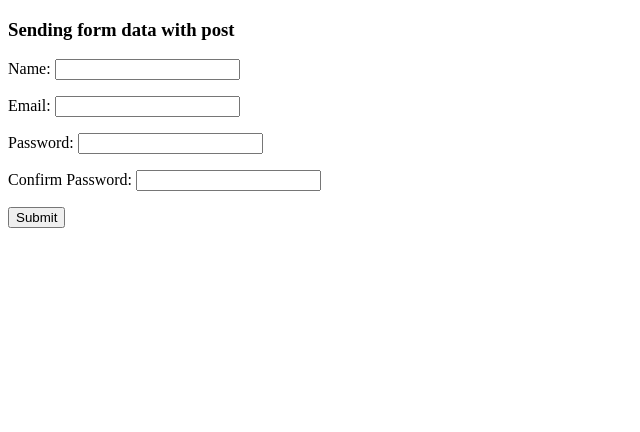
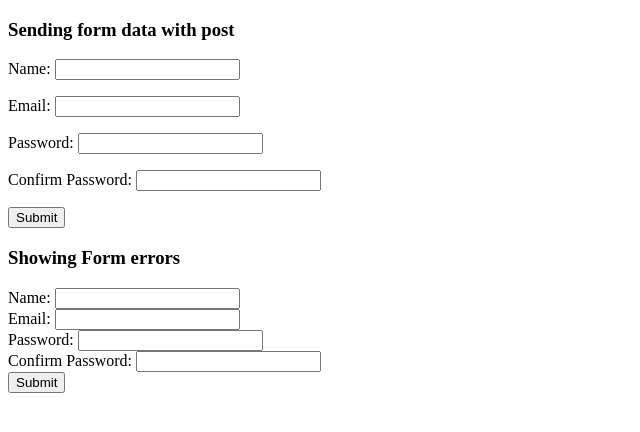
Before and after one commit to ursmaheshj/DjangoFramework, a Django app: page /student/ in a window 1280 px wide. Shown: the top 432 px of the page, without its empty margins (0-640 px from the left). Run offline with Django 5.2, Linux system fonts and the light colour scheme.

Commit message:
Displaying error messages in django templates

```diff
--- a/d4_forms/templates/app3/student.html
+++ b/d4_forms/templates/app3/student.html
@@ -4,6 +4,14 @@
     <meta charset="UTF-8">
     <meta name="viewport" content="width=device-width, initial-scale=1.0">
     <title>Built in and custom validation</title>
+    <style>
+        .errorlist{
+            color: red;
+            font-size: 15px;
+            margin: 9;
+            padding:0;
+        }
+    </style>
 </head>
 <body>
     <h3>Sending form data with post</h3>
@@ -14,5 +22,21 @@
         <button type="submit">Submit</button>
     </form>
 
+    <h3>Showing Form errors</h3>
+
+    <form action="" method="POST">
+        {% csrf_token %}
+        {% for field in studentform %}
+        <div>
+            {{field.label_tag}} {{field}}
+            {% for error in field.errors %}
+                <span class='errorlist'>{{error}}</span>
+            {% endfor %}
+        </div>
+        {% endfor %}
+        {{studentform.non_field_errors}}
+        <button type="submit">Submit</button>
+    </form>
+
 </body>
 </html>
```
